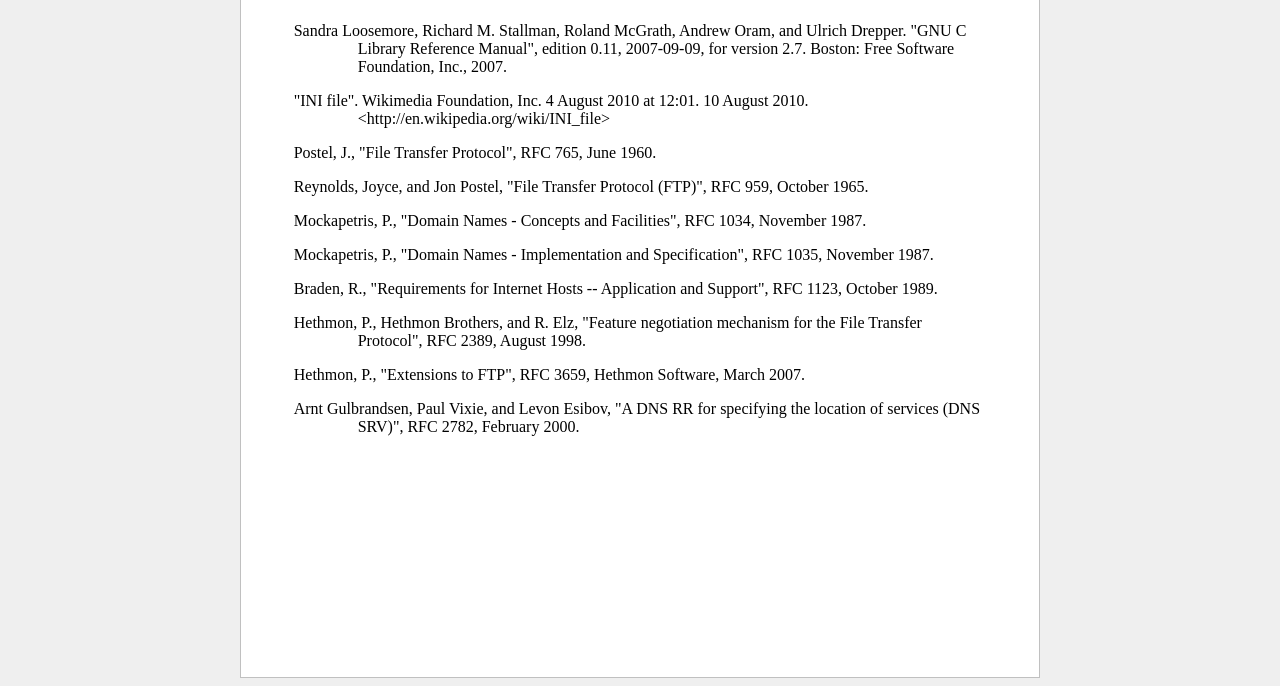
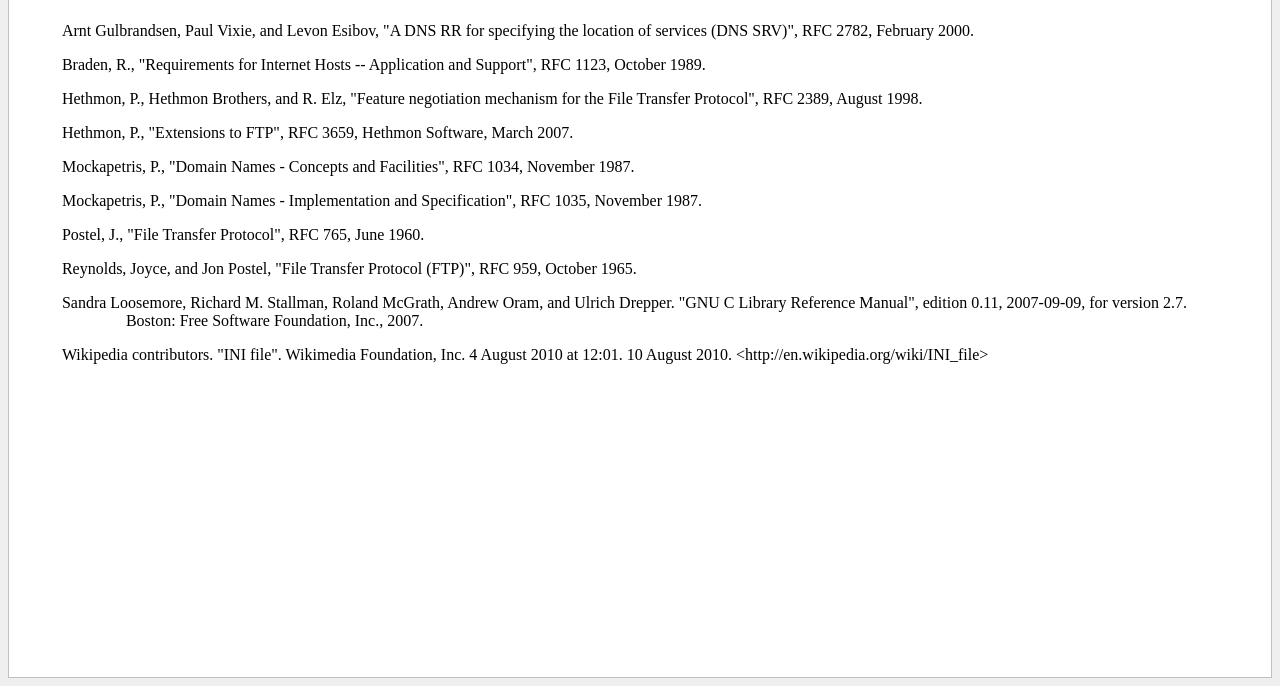
Before and after one commit to shuLhan/libvos, a plain HTML site: page doc/RaB.html in a window 1280 px wide. Shown: the part 114-800 px from the top of the page. Drawn offline with Linux system fonts and the light colour scheme.

Commit message:
doc: fix bibliography order and format.
doc: fix layout to fix in smaller screen.

```diff
--- a/doc/RaB.html
+++ b/doc/RaB.html
@@ -4,20 +4,20 @@
 </head>
 <body>
 
-<h1> References and Bibliography </h1>
+<h1> Bibliography </h1>
 <ul class="rab">
 
-<li> Sandra Loosemore, Richard M. Stallman, Roland McGrath, Andrew Oram, and
-Ulrich Drepper. "GNU C Library Reference Manual", edition 0.11, 2007-09-09, for
-version 2.7. Boston: Free Software Foundation, Inc., 2007. </li>
+<li> Arnt Gulbrandsen, Paul Vixie, and Levon Esibov, "A DNS RR for specifying the
+location of services (DNS SRV)", RFC 2782, February 2000.</li>
 
-<li> "INI file". Wikimedia Foundation, Inc. 4 August 2010 at 12:01. 10 August
-2010. &lt;http://en.wikipedia.org/wiki/INI_file&gt; </li>
+<li> Braden, R., "Requirements for Internet Hosts -- Application and
+Support", RFC 1123, October 1989.</li>
 
-<li> Postel, J., "File Transfer Protocol", RFC 765, June 1960. </li>
+<li> Hethmon, P., Hethmon Brothers, and R. Elz, "Feature negotiation
+mechanism for the File Transfer Protocol", RFC 2389, August 1998.</li>
 
-<li> Reynolds, Joyce, and Jon Postel, "File Transfer Protocol (FTP)",
-RFC 959, October 1965. </li>
+<li> Hethmon, P., "Extensions to FTP", RFC 3659, Hethmon Software, March
+2007.</li>
 
 <li> Mockapetris, P., "Domain Names - Concepts and Facilities", RFC 1034,
 November 1987. </li>
@@ -25,20 +25,17 @@
 <li> Mockapetris, P., "Domain Names - Implementation and Specification",
 RFC 1035, November 1987. </li>
 
-<li> Braden, R., "Requirements for Internet Hosts -- Application and
-Support", RFC 1123, October 1989. </li>
+<li> Postel, J., "File Transfer Protocol", RFC 765, June 1960. </li>
 
-<li> Hethmon, P., Hethmon Brothers, and R. Elz, "Feature negotiation
-mechanism for the File Transfer Protocol", RFC 2389, August 1998.
-</li>
+<li> Reynolds, Joyce, and Jon Postel, "File Transfer Protocol (FTP)",
+RFC 959, October 1965. </li>
 
-<li> Hethmon, P., "Extensions to FTP", RFC 3659, Hethmon Software, March
-2007. </li>
+<li> Sandra Loosemore, Richard M. Stallman, Roland McGrath, Andrew Oram, and
+Ulrich Drepper. "GNU C Library Reference Manual", edition 0.11, 2007-09-09, for
+version 2.7. Boston: Free Software Foundation, Inc., 2007.</li>
 
-<li>
-Arnt Gulbrandsen, Paul Vixie, and Levon Esibov, "A DNS RR for specifying the
-location of services (DNS SRV)", RFC 2782, February 2000.
-</li>
+<li> Wikipedia contributors. "INI file". Wikimedia Foundation, Inc. 4 August
+2010 at 12:01. 10 August 2010. &lt;http://en.wikipedia.org/wiki/INI_file&gt; </li>
 
 </ul>
 </body>
--- a/doc/style.css
+++ b/doc/style.css
@@ -2,7 +2,6 @@
 	background	: #EFEFEF;
 	font-family	: serif, Bitsream Vera Serif;
 	margin		: 0 auto 0 auto;
-	width		: 216mm;
 }
 
 body {
@@ -61,6 +60,14 @@
 	font-size	: 12;
 	font-style	: italic;
 	margin		: -1em 0 2em 0;
+}
+
+.content-toc {
+	padding		:0px;
+	margin		:0px;
+}
+.content-toc li {
+	padding		:0px;
 }
 
 .toc {
--- /dev/null
+++ b/doc/toc.style.css
@@ -0,0 +1,15 @@
+body {
+	padding		:0px;
+	margin		:0px;
+	font-size	:14px
+}
+
+ul {
+	padding-left	:24px;
+	margin		:8px 0px 8px 0px;
+}
+
+li {
+	padding	:0px;
+	margin	:0px;
+}
```
Also changed, not shown: doc/Buffer.html (+2 -2 lines), doc/ToC.html (+4 -1 lines), doc/index.html (+1 -1 lines).
